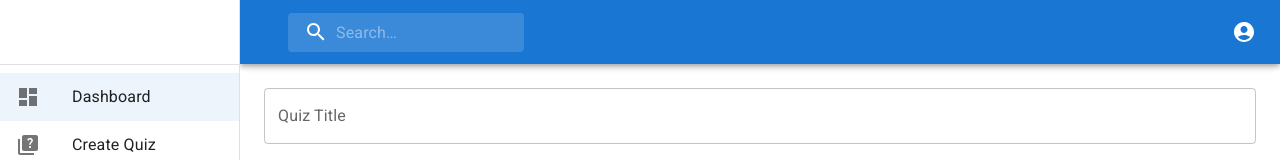
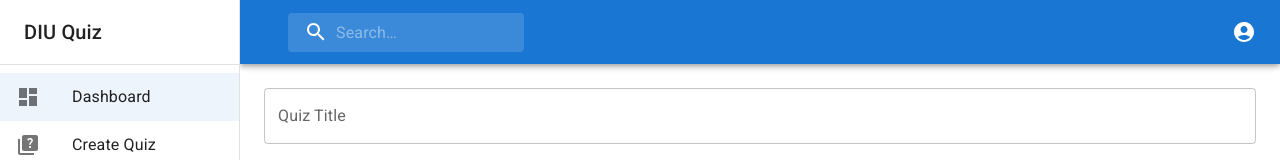
Before and after one commit to akib001/DIU-Quiz, a Next.js app: page /create-quiz in a window 1280 px wide. Shown: the top 160 px of the page. Built offline with nearby package versions, Linux system fonts and the light colour scheme.

Commit message:
toolbar fixed

```diff
--- a/components/Admin/AdminDashboard.js
+++ b/components/Admin/AdminDashboard.js
@@ -115,7 +115,11 @@ function AdminDashboard(props) {
 
   const drawer = (
     <div>
-      <Toolbar />
+      <Toolbar>
+      <Typography variant="h6" noWrap component="div">
+        DIU Quiz
+      </Typography>
+        </Toolbar>
       <Divider />
       <List>
         {mainNavbarItems.map((item, index) => (
@@ -160,9 +164,6 @@ function AdminDashboard(props) {
           >
             <MenuIcon />
           </IconButton>
-          {/* <Typography variant="h6" noWrap component="div">
-            Responsive drawer
-          </Typography> */}
           <Search>
             <SearchIconWrapper>
               <SearchIcon />
@@ -173,7 +174,9 @@ function AdminDashboard(props) {
             />
           </Search>
 
-          <Box sx={{ display: 'flex', justifyContent: 'flex-end', width: '100%' }}>
+          <Box
+            sx={{ display: 'flex', justifyContent: 'flex-end', width: '100%' }}
+          >
             <IconButton
               size="large"
               edge="end"
```
